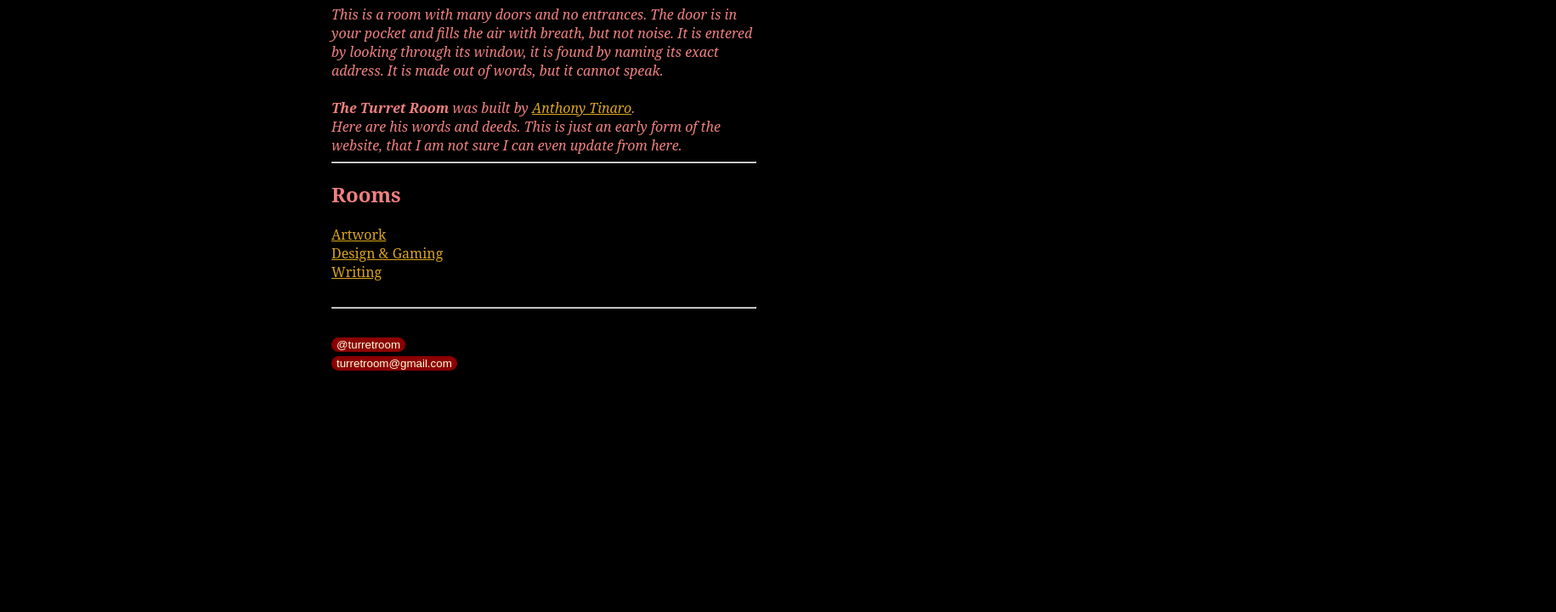
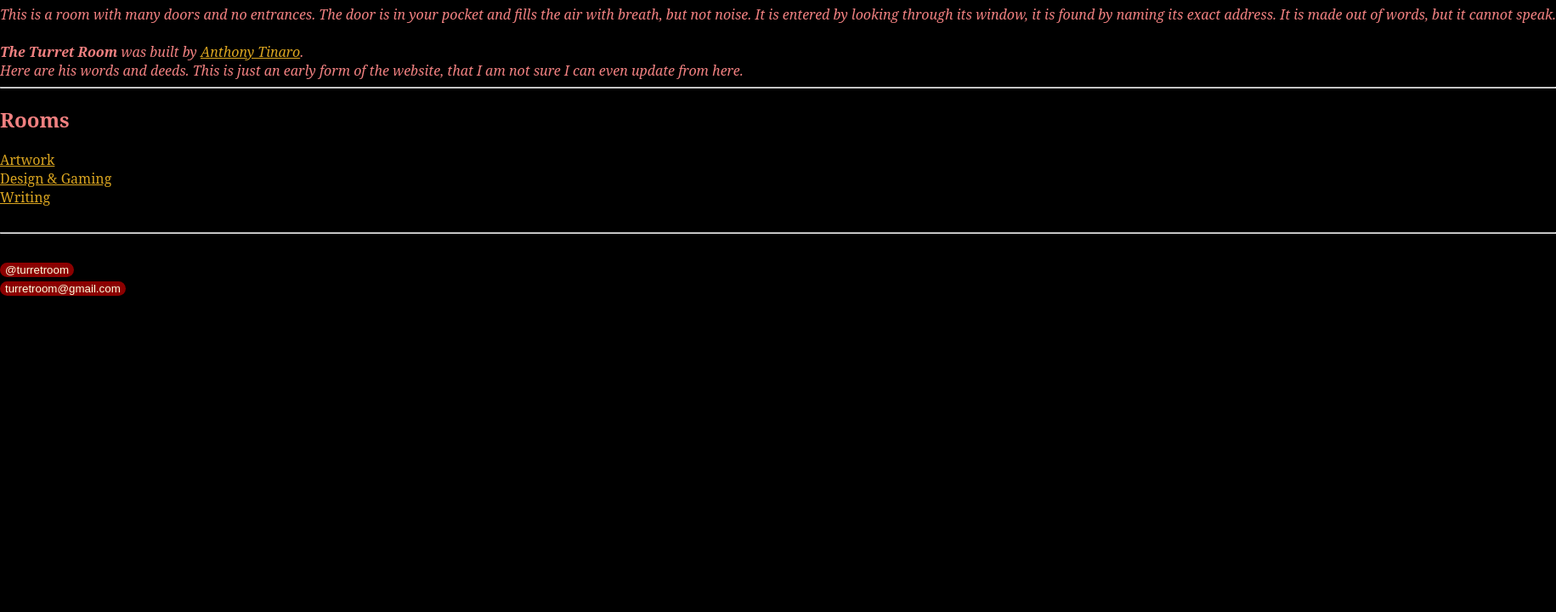
Before and after one commit to turretroom/turretroom.github.io, a plain HTML site: page index.html in a window 1280 px wide. Shown: the part 80-800 px from the top of the page at 85% size, 1831 px wide, since content can reach past the window. Drawn offline with Linux system fonts and the light colour scheme.

Commit message:
Update index.html

```diff
--- a/index.html
+++ b/index.html
@@ -6,7 +6,7 @@
   <title>Turret Room</title>
   <link rel="icon" type="image/png" href="images/favicon.png">
 </head>
-<body style="margin: auto; width: 500px; background-color: black; color: lightcoral; font-family: Noto Serif;">
+<body style="margin: auto; width: max-content; background-color: black; color: lightcoral; font-family: Noto Serif;">
   <h1>
     Turret Room
   </h1>
```
